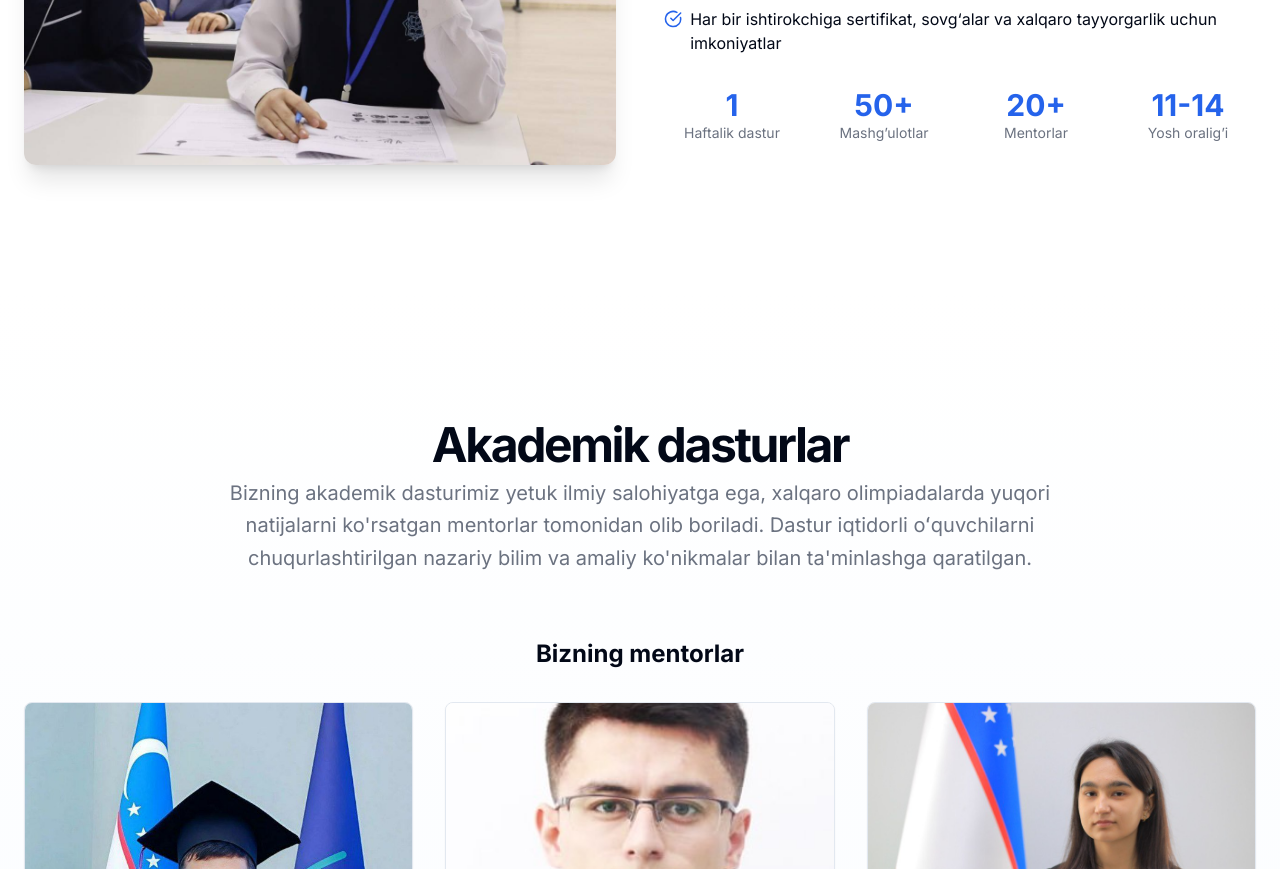
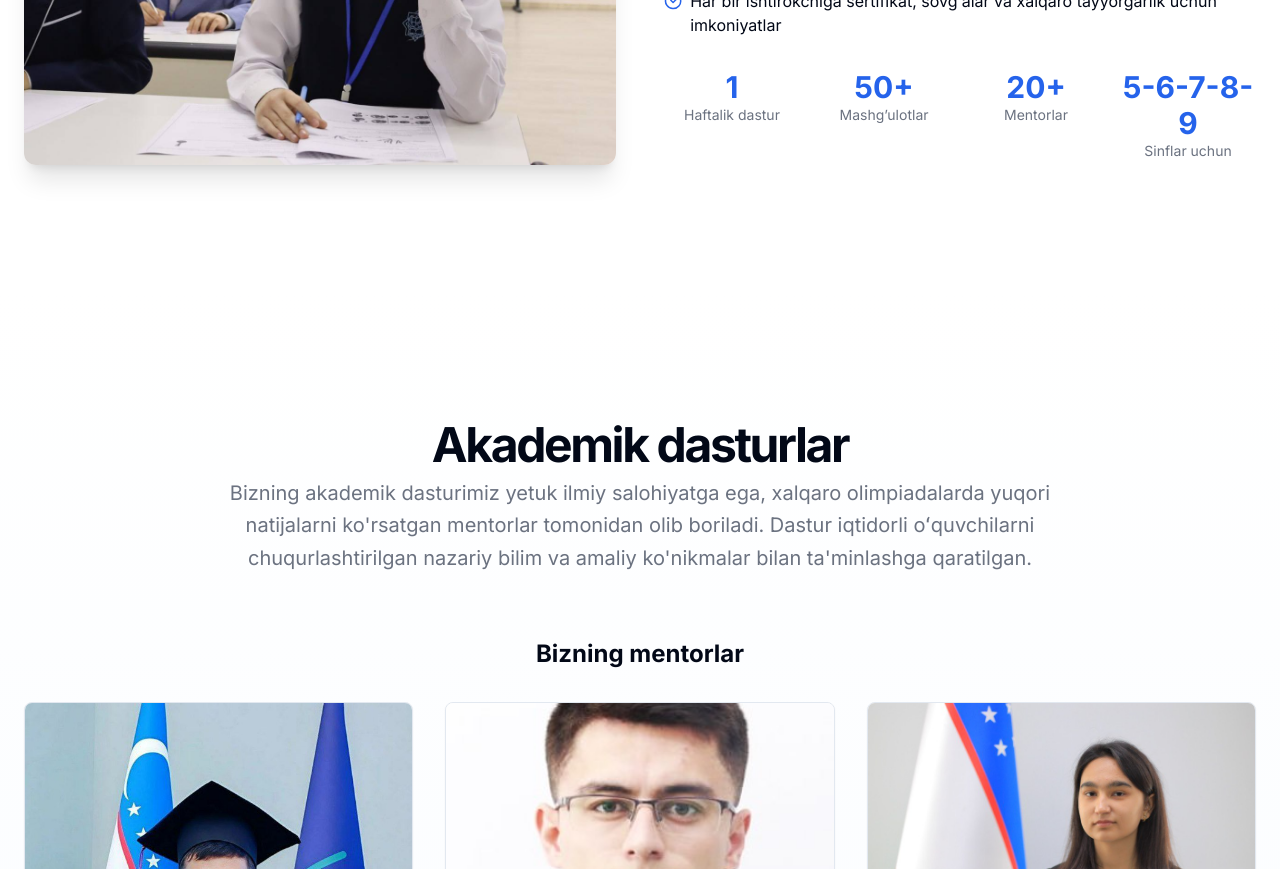
Before and after one commit to OkiljonDadakhanov/science_camp, a Next.js app: page / in a window 1280 px wide. Shown: the part 1880-2749 px from the top of the page. Built offline with nearby package versions, Linux system fonts and the light colour scheme.

Commit message:
change the age to class catagory

```diff
--- a/components/about-section.tsx
+++ b/components/about-section.tsx
@@ -50,7 +50,7 @@ Oromgohda ishtirokchilar matematika, fizika, kimyo, biologiya kabi yo‘nalishla
                   { value: "1", label: "Haftalik dastur" },
                   { value: "50+", label: "Mashg’ulotlar " },
                   { value: "20+", label: "Mentorlar " },
-                  { value: "11-14", label: "Yosh oralig’i" },
+                  { value: "5-6-7-8-9", label: "Sinflar uchun" },
                 ].map((stat, i) => (
                   <div key={i} className="text-center">
                     <h4 className="text-3xl font-bold text-blue-600">
```
